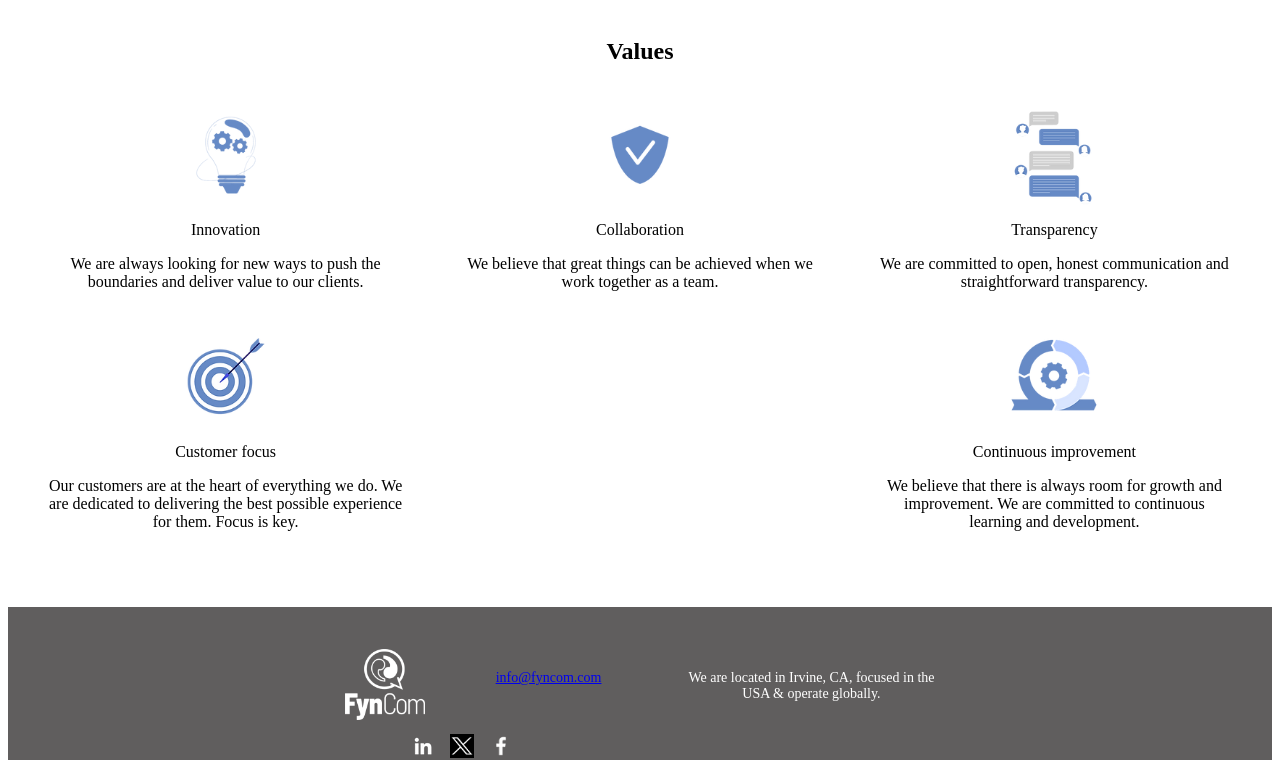
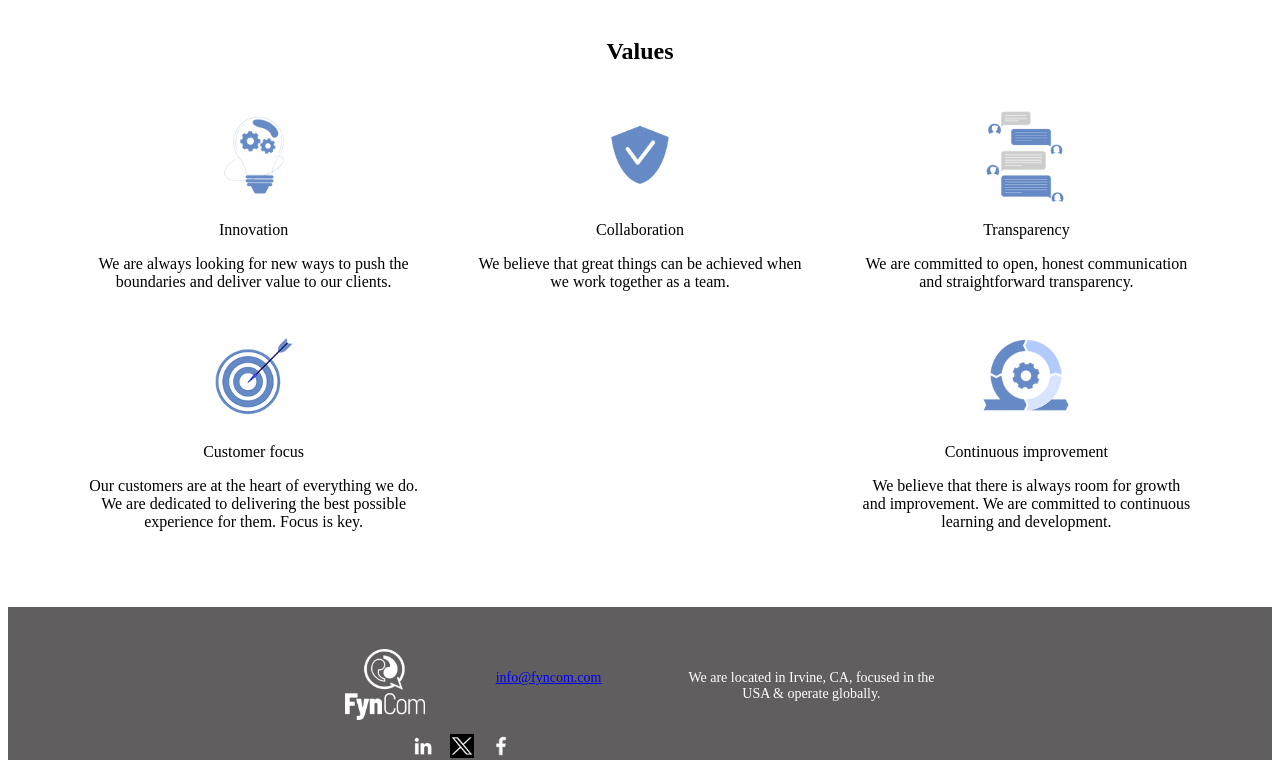
Before and after one commit to fyncom/fyncom-website, a Gatsby app: page /about in a window 1280 px wide. Shown: the part 694-1454 px from the top of the page. Built offline with nearby package versions, Linux system fonts and the light colour scheme.

Commit message:
anything more is torture. on about us

```diff
--- a/src/components/about.css
+++ b/src/components/about.css
@@ -15,8 +15,6 @@
 }
 
 
-
-
 /* Values Section */
 .values-section {
     padding-left: 40px;
@@ -24,7 +22,7 @@
     display: flex;
     flex-wrap: wrap;
     justify-content: space-between;
-    margin: 40px 0;
+    margin: 40px 40px;
 }
 .values-header > h2 {
     text-align: center;
--- a/src/pages/about.js
+++ b/src/pages/about.js
@@ -27,7 +27,7 @@ const About = () => {
           <div className="story-text">
             <h3>Our Story</h3>
             <p>
-              FynCom's Rewards technology was invented to disrupt scam economics over phone calls with refundable cash deposits(<a href="#">Read more here</a>). As we spoke to businesses about our solution, we learned that getting responses to business communications is tough!
+              FynCom's Rewards technology was invented to disrupt scam economics over phone calls with refundable cash deposits (<a href="#">Read more here</a>). As we spoke to businesses about our solution, we learned that getting responses to business communications is tough!
             </p>
             <p>
               So we modified our tech to create response generation technology that rewards prospects & customers when they respond to emails, calls, texts, surveys, and more. We saw incredible results from offering these immediate incentivized rewards, with tests showing a 200% increase in cold-call pick ups and 500% increase in email response rates.
```
